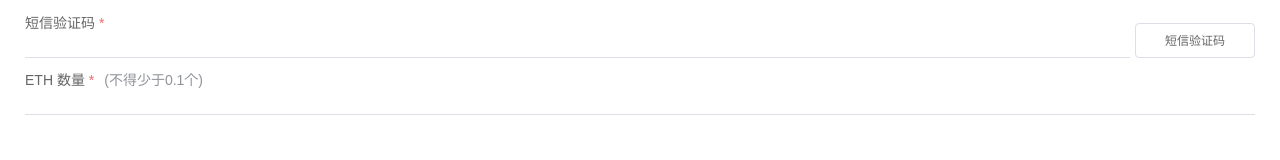
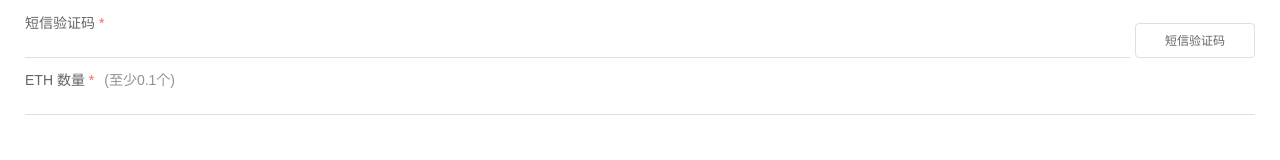
Before and after one commit to hs-tqb/bank, a Nuxt app: page /recharge in a window 1280 px wide. Shown: the part 429-589 px from the top of the page. Built offline with nearby package versions, Linux system fonts and the light colour scheme.

Commit message:
充值增加0.1的限制

```diff
--- a/pages/recharge.vue
+++ b/pages/recharge.vue
@@ -73,10 +73,10 @@ export default {
           value:'',
           type:'number',
           required:true,
-          explain:'(不得少于0.1个)',
+          explain:'(至少0.1个)',
           warning: 'ETH 数量不正确',
           verify() {
-            return !isNaN( +this.value.trim() );
+            return !isNaN(+this.value.trim()) && +this.value.trim()>=0.1;
           }
         }
       }
```
